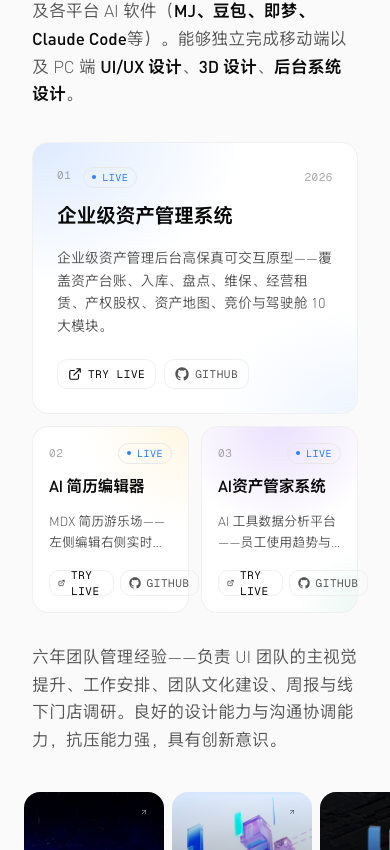
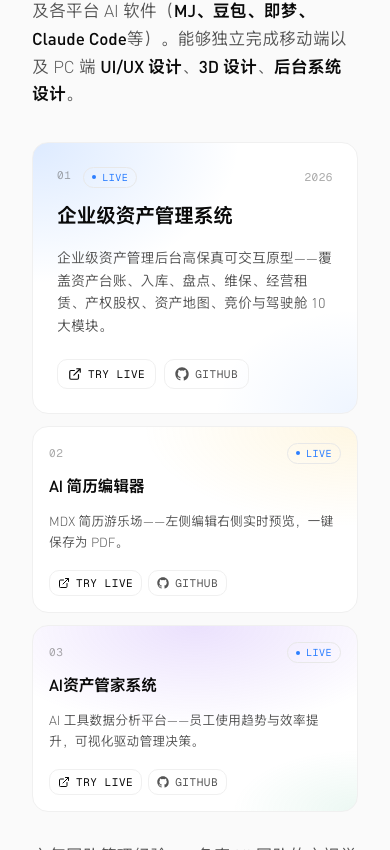
Before and after one commit to lunch19930101-bot/wufan-resume, a Next.js app: page / in a window 390 px wide. Shown: the part 2454-3304 px from the top of the page. Built offline with nearby package versions, Linux system fonts and the light colour scheme.

Commit message:
AI 项目区块手机端修复：小卡改单列堆叠（md 起两列），消除 try live 按钮挤压错位与横向溢出

```diff
--- a/components/sections/AIProjectEntrance.tsx
+++ b/components/sections/AIProjectEntrance.tsx
@@ -13,11 +13,11 @@ import { cn } from '@/lib/utils';
  *   │   描述……                                  │
  *   └──────────────────────────────────────────┘
  *   ┌────────────────────┐ ┌────────────────────┐
- *   │ 02 AI 项目二 [soon]│ │ 03 AI 项目三 [soon]│  ← MiniCard（并排）
+ *   │ 02 AI 项目二 [soon]│ │ 03 AI 项目三 [soon]│  ← MiniCard（md+ 并排，手机单列）
  *   │ 描述…… [↗] [⌥]    │ │ 描述…… [↗] [⌥]    │
  *   └────────────────────┘ └────────────────────┘
  *
- * - grid-cols-2 gap-3（同 ShowcaseDuo）
+ * - grid-cols-1 gap-3，md:grid-cols-2（手机单列，小卡太窄会挤压按钮行）
  * - 第一张 col-span-2（占满顶部）
  * - 卡片视觉：border + bg-bg-elevated，rounded-[var(--showcase-radius)]
  * - 按钮风格：atom63 outline variant，h-[30px]，rounded-lg
@@ -85,8 +85,10 @@ export function AIProjectEntrance() {
 
   return (
     <section aria-label="AI 协作项目" className="w-full">
-      {/* Grid: 1 top (col-span-2) + 2 bottom */}
-      <div className="grid grid-cols-2 gap-3">
+      {/* Grid: 1 top (占满) + 2 bottom。
+          手机单列 —— 两列时小卡仅 ~150px 宽，按钮行（try live+github 约 166px）
+          被挤压错位且横向溢出卡片；md 起恢复两列 */}
+      <div className="grid grid-cols-1 gap-3 md:grid-cols-2">
         {featured && <FeaturedCard project={featured} />}
         {rest.map((p) => (
           <MiniCard key={p.id} project={p} />
@@ -106,7 +108,7 @@ function FeaturedCard({ project }: { project: AIProject }) {
     <article
       style={{ backgroundImage: project.accent }}
       className={cn(
-        'col-span-2 flex flex-col gap-4 p-5 md:p-6',
+        'col-span-1 md:col-span-2 flex flex-col gap-4 p-5 md:p-6',
         'rounded-[var(--showcase-radius)]',
         'border border-border-subtle bg-bg-elevated',
         'transition-colors duration-micro ease-out-quart',
```
